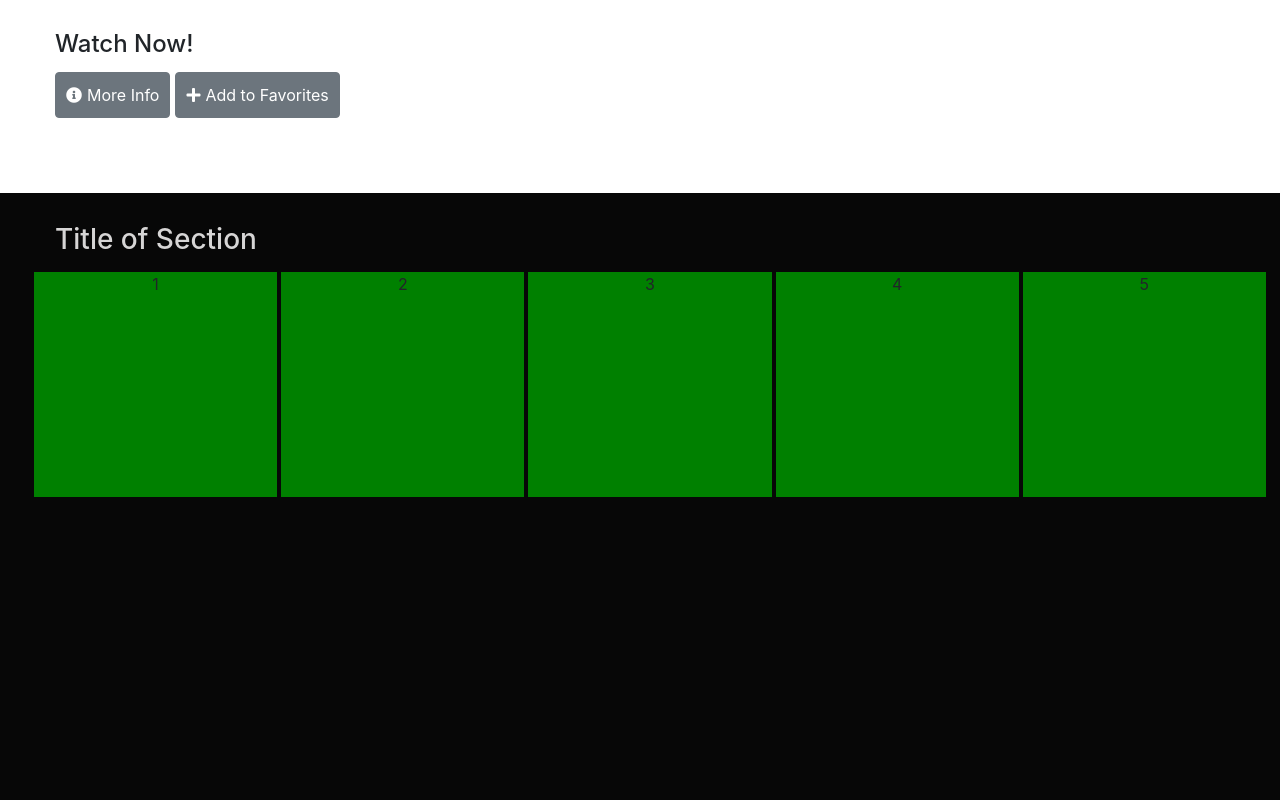
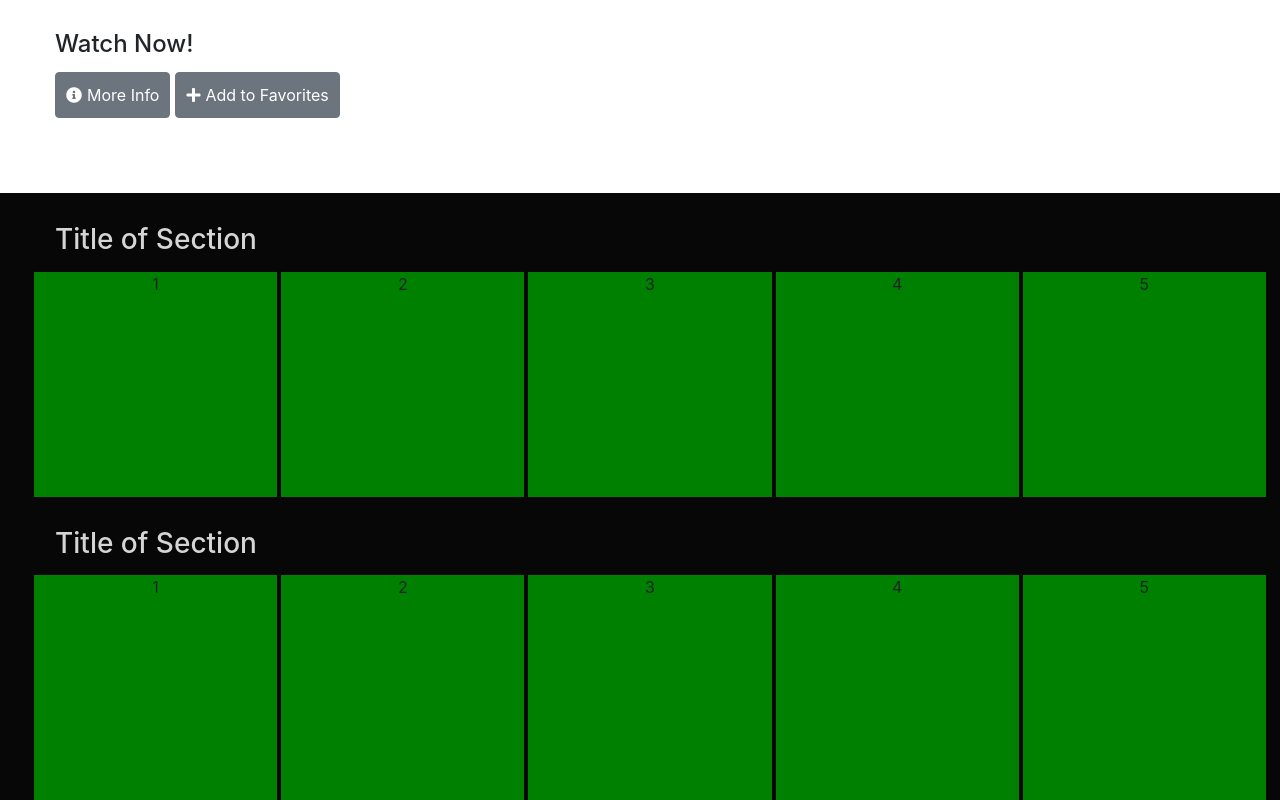
Before and after one commit to MBarbone/videoApp, a React (Create React App) app: page / in a window 1280 px wide. Shown: the part 557-1357 px from the top of the page. Before the commit the page ends 1054 px from the top, so only its background shows below. Built offline with nearby package versions, Linux system fonts and the light colour scheme.

Commit message:
Fix path issue after Hero file rename

```diff
--- a/src/App.js
+++ b/src/App.js
@@ -1,7 +1,7 @@
 import React from "react";
 import "./App.css";
 import Div from "./components/NavBar/index";
-import Hero from "./components/hero/index";
+import Hero from "./components/Hero/index";
 import Slider from "./components/Slider/index";
 
 function App() {
@@ -10,6 +10,7 @@ function App() {
       <Div />
       <Hero />
       <Slider />
+      <Slider />
     </div>
   );
 }
--- a/src/components/hero/index.js
+++ b/src/components/hero/index.js
@@ -1,7 +1,7 @@
-import React from "./node_modules/react";
+import React from "react";
 import "./style.css";
 
-function Hero(props) {
+function Hero() {
   return (
     <div className="hero">
       <div className="hero-btn-container">
```
